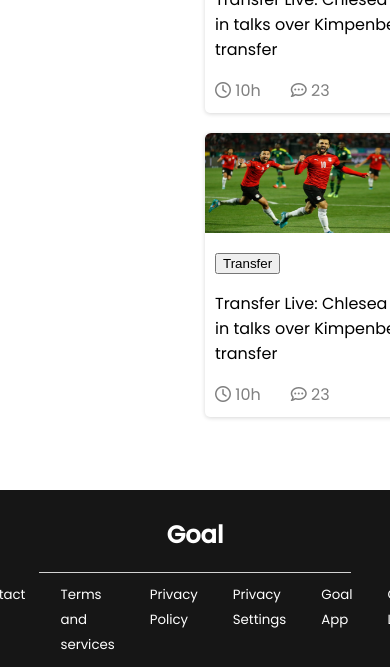
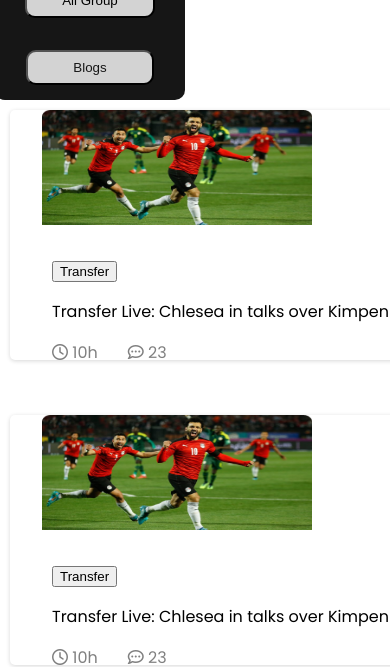
Before and after one commit to SyedShahanurShammas/Assignment2-world-cup, a plain HTML site: page index.html in a window 390 px wide. Shown: the part 1050-1717 px from the top of the page. Drawn offline with Linux system fonts and the light colour scheme.

Commit message:
commit ten

```diff
--- a/style.css
+++ b/style.css
@@ -64,8 +64,7 @@ body {
     height: 900px;
     width: 870px;
     margin: 75px auto;
-    display: grid;
-    grid-template-columns: repeat(2, 1fr);
+    display: flex;
 }
 
 
@@ -155,7 +154,7 @@ body {
 }
 
 .blog img {
-    width: 210px;
+    width: 235px;
     height: 100px;
 }
 
@@ -286,32 +285,50 @@ hr {
 -------------Media quires------------
 -------------------------------------- */
 /* -------for small device---------- */
-@media only screen and (max-width:375px) {
+@media only screen and (max-width:392px) {
     .Top-banner {
+        height: 745px;
+        width: 410px;
+        display: flex;
         flex-direction: column;
-        align-items: flex-start;
-        height: 810px;
-        width: 615px;
-        margin-top: 15px;
+        margin-right: 0px;
     }
 
-    .player {
-        width: 50%;
-        margin-top: 15px;
+    .middle-section {
+        flex-direction: column;
     }
 
-    .about-banner {
-        width: 50%;
-
+    .blogs {
+        grid-template-columns: repeat(1, 1fr);
+        gap: 35px;
     }
 
-    .middle-section,
-    .footer-section,
-    .for-middle {
-        display: none;
+    .blog {
+        height: 250px;
+        width: 600px;
+        padding-left: 2rem;
+        padding-right: 5rem;
     }
 
+    .blog img {
+        width: 270px;
+        height: 115px;
+        margin-bottom: 1rem;
+    }
 
+    /* .for-nav {
+        margin-left: 2.5rem;
+        margin-bottom: 1rem;
+    } */
 
+    .footer-section {
+        margin-top: 127rem;
+        width: 550px;
+        height: 550px;
+    }
 
+    .footer-container {
+        flex-direction: column;
+        align-items: center;
+    }
 }
```
